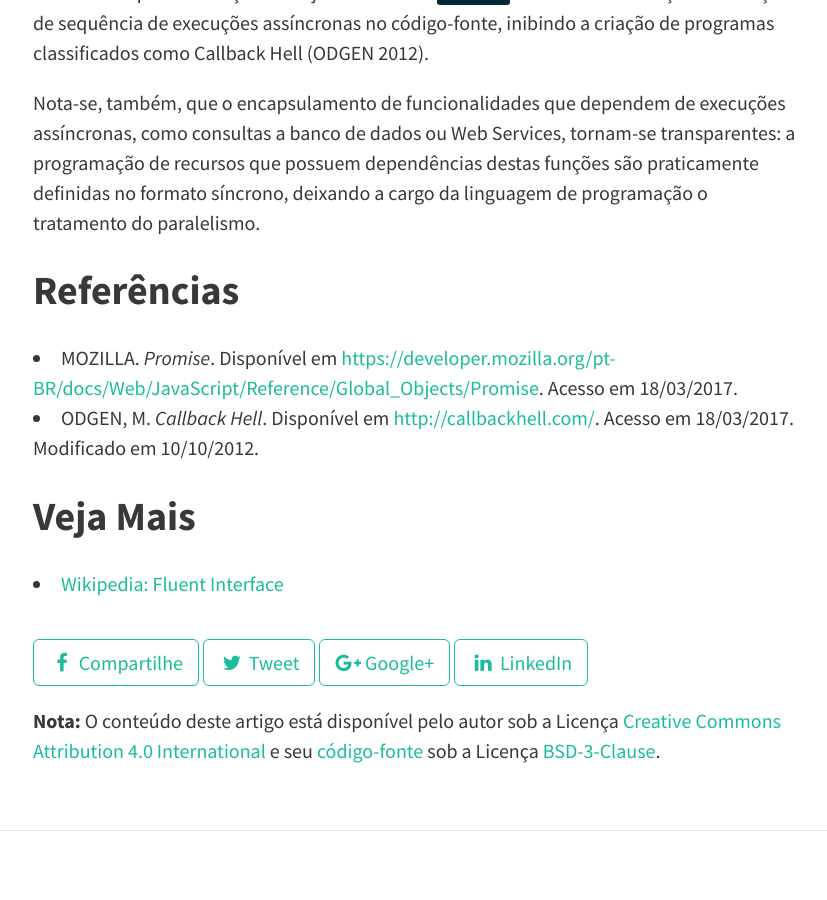
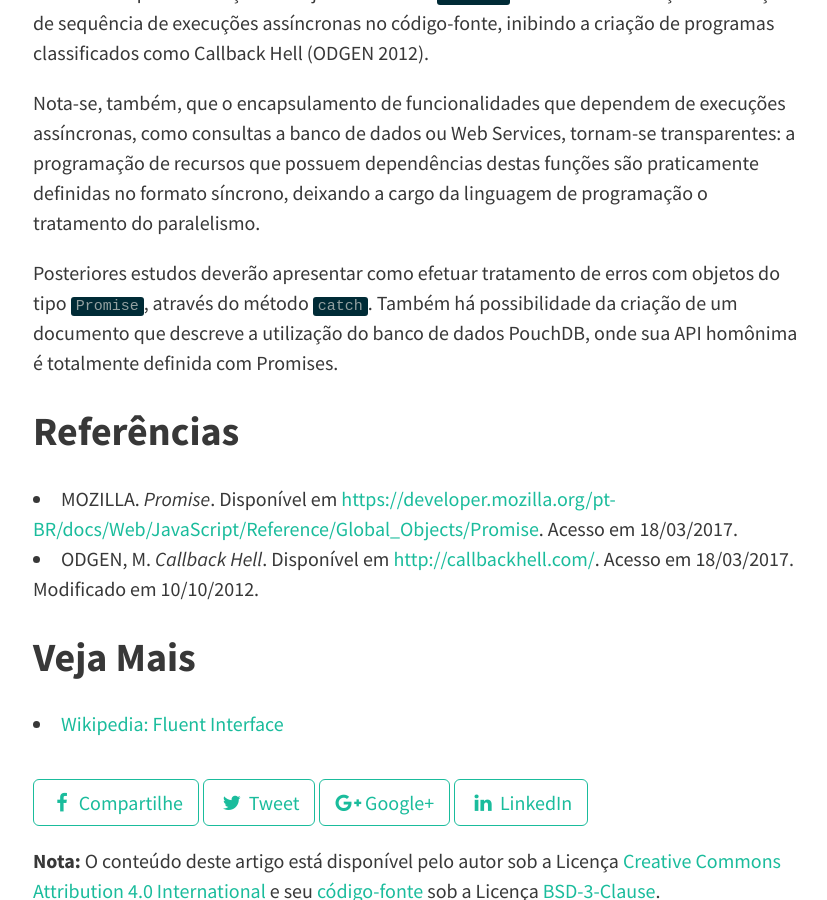
Before and after one commit to wandersonwhcr/wandersonwhcr.github.io, a Jekyll site: the page built from _posts/2017-03-18-javascript-promises.md, in a window 1280 px wide and 900 px high, scrolled down 7029 px. Shown: the whole window, without its empty margins (223-1050 px from the left). Built offline with Jekyll 4.4.1, drawn with Linux system fonts in a browser that asks for light colours; nearby versions of some CDN libraries; comment, search, counter and statistics services are not loaded.

Commit message:
Inclui futuros trabalhos

```diff
--- a/_posts/2017-03-18-javascript-promises.md
+++ b/_posts/2017-03-18-javascript-promises.md
@@ -254,6 +254,8 @@ Observa-se que a utilização de objetos da classe `Promise` melhora a construç
 
 Nota-se, também, que o encapsulamento de funcionalidades que dependem de execuções assíncronas, como consultas a banco de dados ou Web Services, tornam-se transparentes: a programação de recursos que possuem dependências destas funções são praticamente definidas no formato síncrono, deixando a cargo da linguagem de programação o tratamento do paralelismo.
 
+Posteriores estudos deverão apresentar como efetuar tratamento de erros com objetos do tipo `Promise`, através do método `catch`. Também há possibilidade da criação de um documento que descreve a utilização do banco de dados PouchDB, onde sua API homônima é totalmente definida com Promises.
+
 ## Referências
 
 * MOZILLA. _Promise_. Disponível em [https://developer.mozilla.org/pt-BR/docs/Web/JavaScript/Reference/Global\_Objects/Promise](https://developer.mozilla.org/pt-BR/docs/Web/JavaScript/Reference/Global_Objects/Promise). Acesso em 18/03/2017.
```
